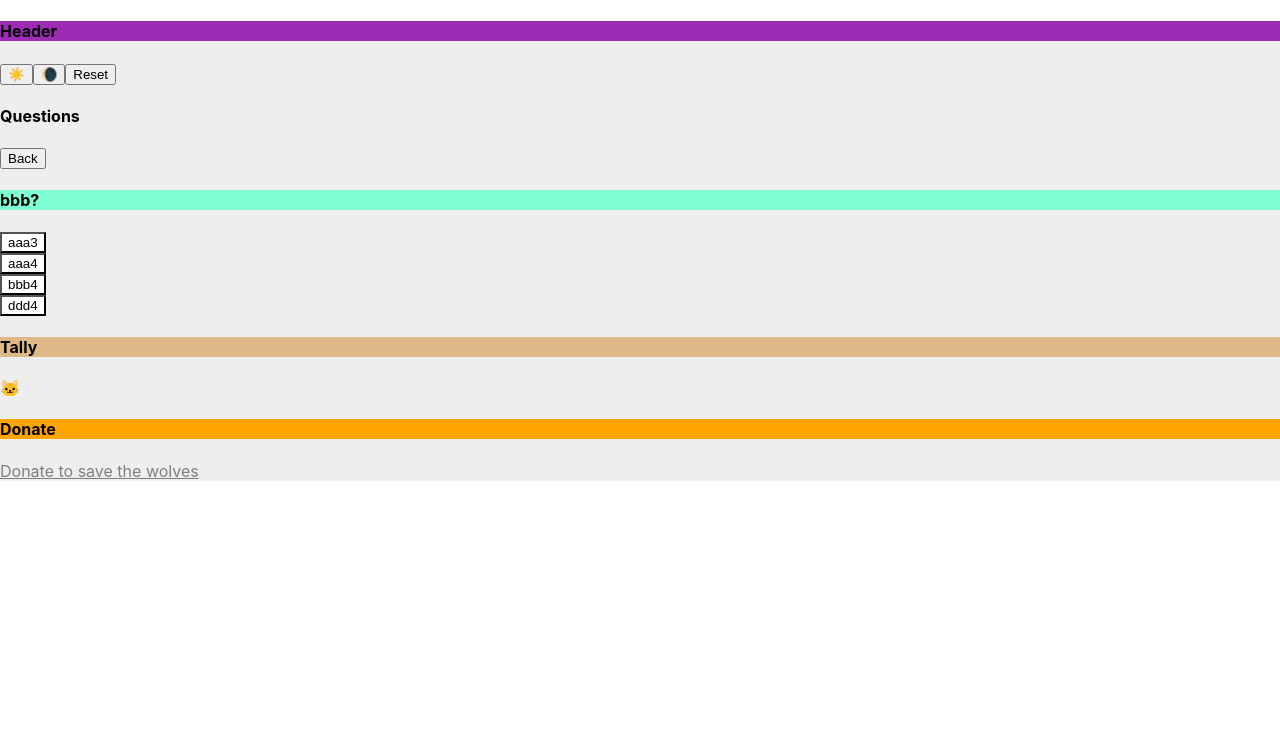
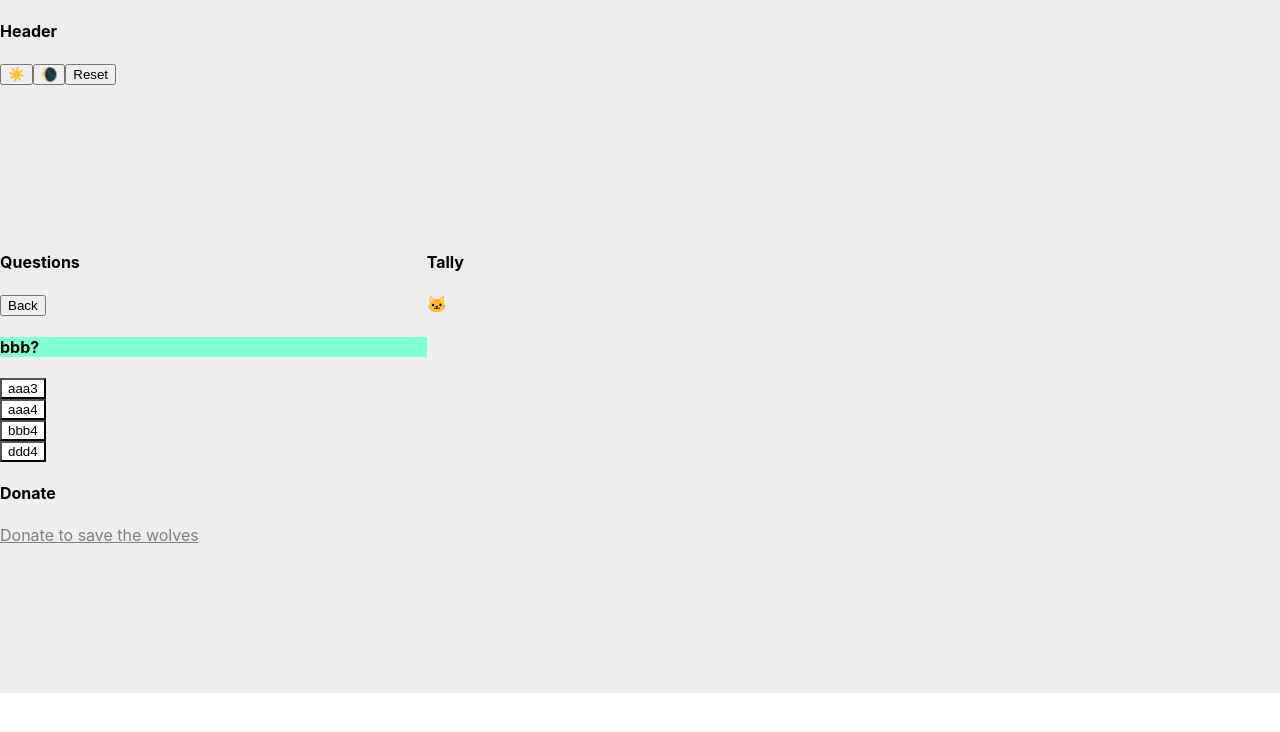
Before and after one commit to MartinChavez/which-wolf-are-you, a React (Create React App) app: page / in a window 1280 px wide. Both pictures are taken after a click on the button "ccc". Shown: the top 732 px of the page. Built offline with nearby package versions, Linux system fonts and the light colour scheme.

Commit message:
Remove unused CSS, add CSS Grid.

```diff
--- a/src/Donate.tsx
+++ b/src/Donate.tsx
@@ -6,7 +6,7 @@ function Donate() {
   const theme = useContext(ThemeContext);
   return (
     <div>
-      <h4 className="donate">Donate</h4>
+      <h4>Donate</h4>
       <a
         href="https://wolf.org/support/donate-options/"
         style={{ color: theme.hyperlinkColor }}
--- a/src/Header.css
+++ b/src/Header.css
@@ -1,3 +1,2 @@
 .header {
-  background-color: rgb(157, 43, 180);
 }
--- a/src/Header.tsx
+++ b/src/Header.tsx
@@ -19,8 +19,8 @@ function Header(props: HeaderProps) {
   };
 
   return (
-    <div>
-      <h4 className="header">Header</h4>
+    <div className="header">
+      <h4>Header</h4>
       <button name="Day" onClick={themButtonClick}>
         <span role="img" aria-label="Day">
           ☀️
--- a/src/QuestionBlocks.tsx
+++ b/src/QuestionBlocks.tsx
@@ -59,7 +59,7 @@ function QuestionBlocks(props: QuestionBlocksProps) {
 
   return (
     <>
-      <div>
+      <div className="question">
         <h4>Questions</h4>
         {showBackButton && <button onClick={onBackButtonClick}> Back </button>}
         <QuestionBlock
--- a/src/Tally.css
+++ /dev/null
@@ -1,3 +0,0 @@
-.tally {
-  background-color: burlywood;
-}
--- a/src/Tally.tsx
+++ b/src/Tally.tsx
@@ -1,7 +1,6 @@
 import React, { useState, useEffect } from "react";
 import { IWolf } from "./Questions";
 import getWolvesInAnswers, { WolfTimes } from "./WolfCounter";
-import "./Tally.css";
 
 type WolfRecordProps = {
   times: number;
@@ -42,8 +41,8 @@ function Tally(props: TallyProps) {
   }, [props.answersWolves, props.userAnswers]);
 
   return (
-    <div>
-      <h4 className="tally">Tally</h4>
+    <div className="tally">
+      <h4>Tally</h4>
       {wolvesInAnwsersList.map((wt: WolfTimes) => {
         let wolfForAnswer = props.allWolves.filter(
           (w) => w.id === wt.wolfId
--- a/src/WolfApp.css
+++ b/src/WolfApp.css
@@ -1,2 +1,29 @@
-.grid {
+.wolf-app {
+  display: grid;
+  grid-template-columns: 1fr 1fr 1fr;
+  grid-template-rows: 1fr 1fr 1fr;
+  grid-template-areas:
+    "header header header"
+    "question tally wolf-result"
+    "footer footer footer";
 }
+
+.header {
+  grid-area: header;
+}
+
+.question {
+  grid-area: question;
+}
+
+.tally {
+  grid-area: tally;
+}
+
+.wolf-result {
+  grid-area: wolf-result;
+}
+
+.footer {
+  grid-area: footer;
+}
--- a/src/WolfApp.tsx
+++ b/src/WolfApp.tsx
@@ -91,7 +91,7 @@ function WolfApp() {
 
   return (
     <ThemeContext.Provider value={theme}>
-      <div className="grid" style={{ background: theme.background }}>
+      <div className="wolf-app" style={{ background: theme.background }}>
         <Header
           setTheme={setTheme}
           resetButtonClick={resetButtonClick}
@@ -109,7 +109,9 @@ function WolfApp() {
           ></Tally>
         )}
         {showWolfResult && <WolfResult wolf={wolfResult}></WolfResult>}
-        <Donate></Donate>
+        <div className="footer">
+          <Donate></Donate>
+        </div>
       </div>
     </ThemeContext.Provider>
   );
--- a/src/WolfResult.css
+++ /dev/null
@@ -1,3 +0,0 @@
-.wolf-result {
-  background-color: green;
-}
--- a/src/WolfResult.tsx
+++ b/src/WolfResult.tsx
@@ -1,5 +1,4 @@
 import React, { useContext } from "react";
-import "./WolfResult.css";
 import { ThemeContext } from "./ThemeContext";
 import { IWolf } from "./Questions";
 
@@ -10,8 +9,8 @@ type WolfResultProps = {
 function WolfResult(props: WolfResultProps) {
   const theme = useContext(ThemeContext);
   return (
-    <div>
-      <h4 className="wolf-result">Wolf Result</h4>
+    <div className="wolf-result">
+      <h4>Wolf Result</h4>
       <span role="img" aria-label="wolf-times">
         {props.wolf.face}
       </span>
```
